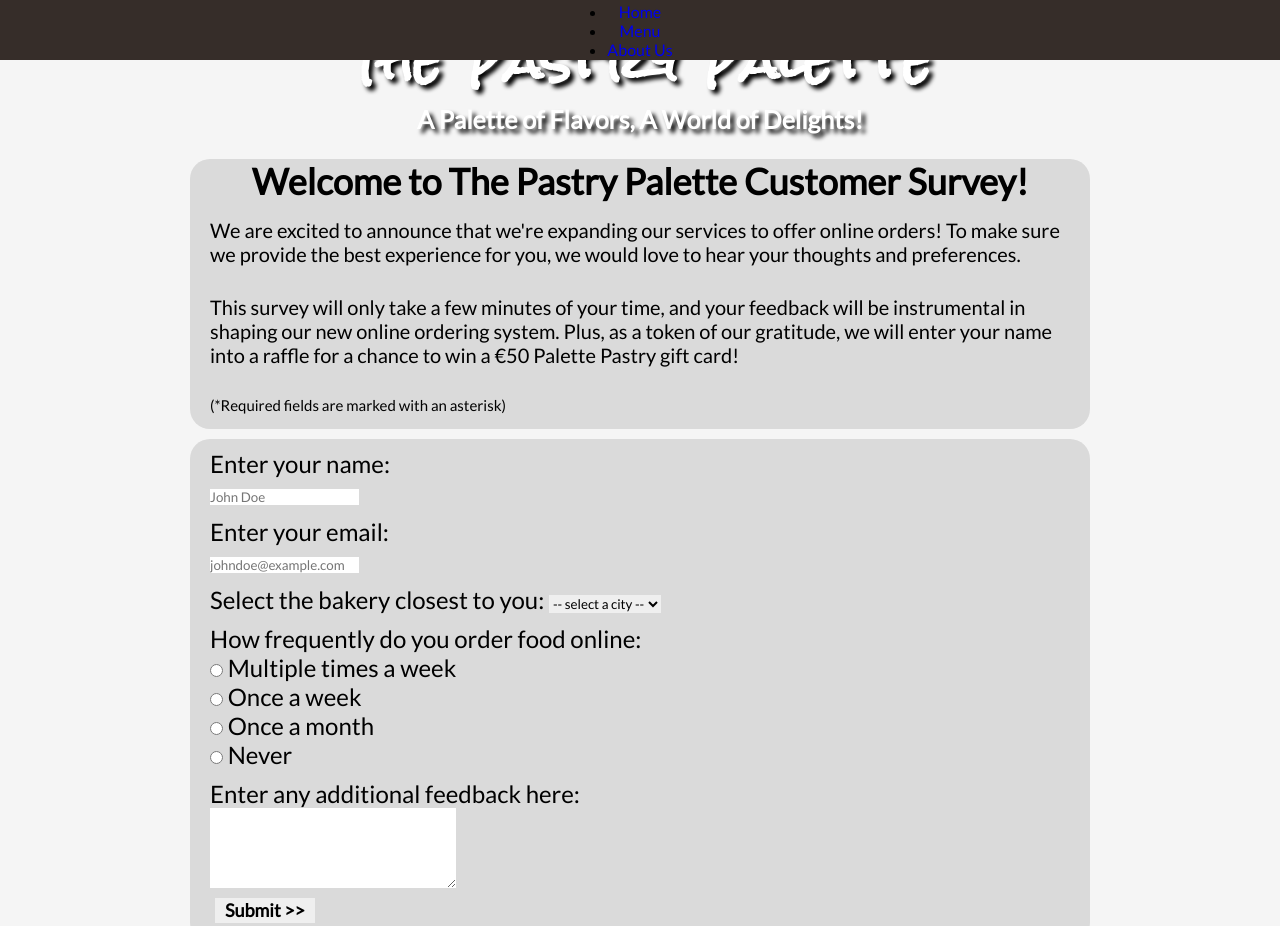
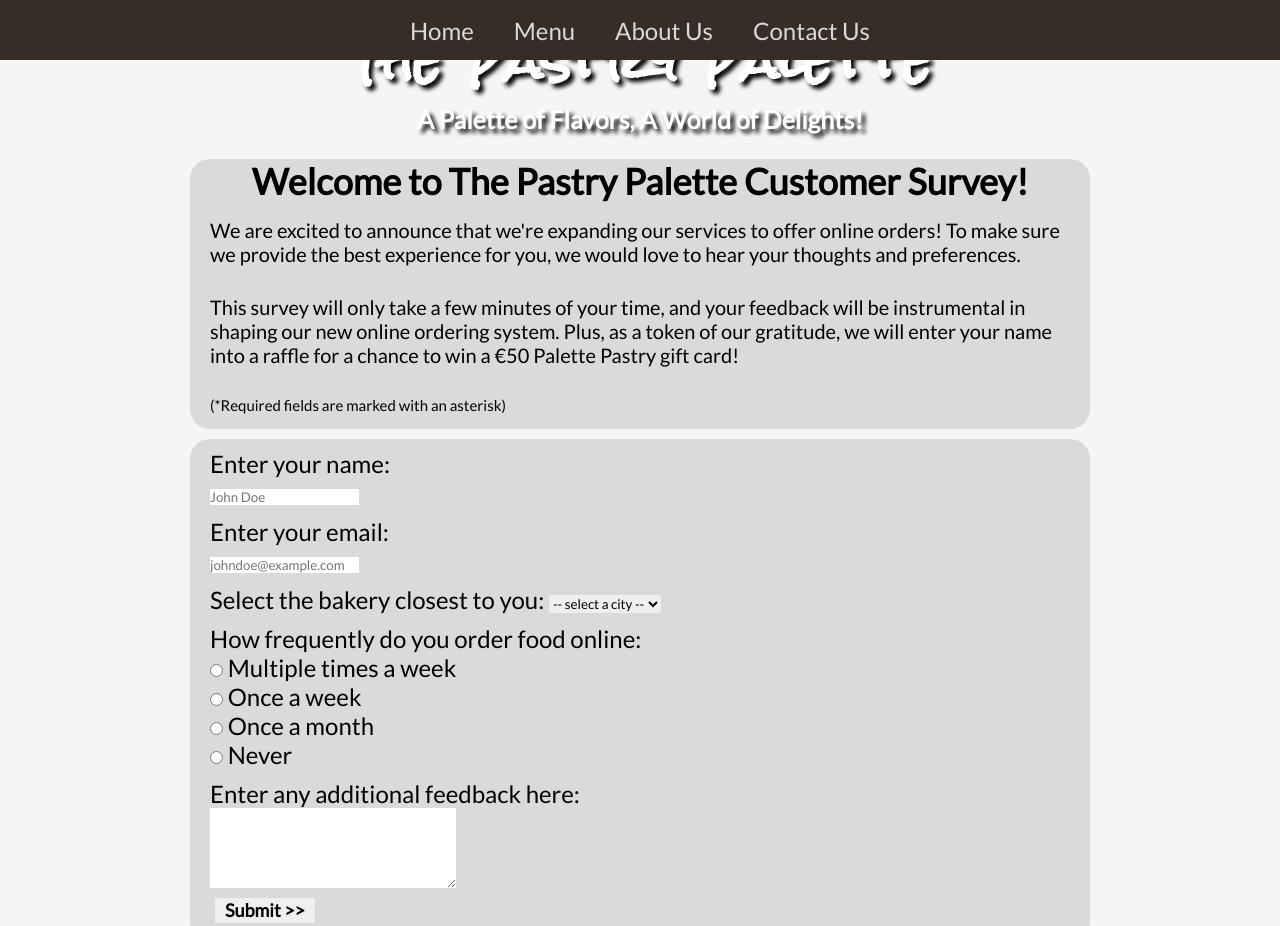
Before and after one commit to Code-Institute-Submissions/TerraBite147-the-pastry-palette, a plain HTML site: page survey.html in a window 1280 px wide. Shown: the top 926 px of the page. Drawn offline with Linux system fonts and the light colour scheme.

Commit message:
feat(survey):adjust header to main index

```diff
--- a/survey.html
+++ b/survey.html
@@ -14,10 +14,13 @@
     <div class="wrapper">
         <header class="header">
             <nav>
-                <ul class="links">
-                    <li><a href="index.html" title="link to home page">Home</a></li>
-                    <li><a href="index.html#menu" title="link to menu section">Menu</a></li>
-                    <li><a href="index.html#about-us" title="link to about-us section">About Us</a></li>
+                <ul class="links-header">
+                    <li><a href="index.html" title="link to home page" aria-label="link to home page.">Home</a></li>
+                    <li><a href="index.html#menu" title="link to menu section" aria-label="link to menu section.">Menu</a></li>
+                    <li><a href="index.html#about-us" title="link to about-us section"
+                            aria-label="link to about-us section.">About Us</a></li>
+                    <li><a href="survey.html" title="link to contact page" aria-label="link to contact page.">Contact
+                            Us</a></li>
                 </ul>
             </nav>
         </header>
```
